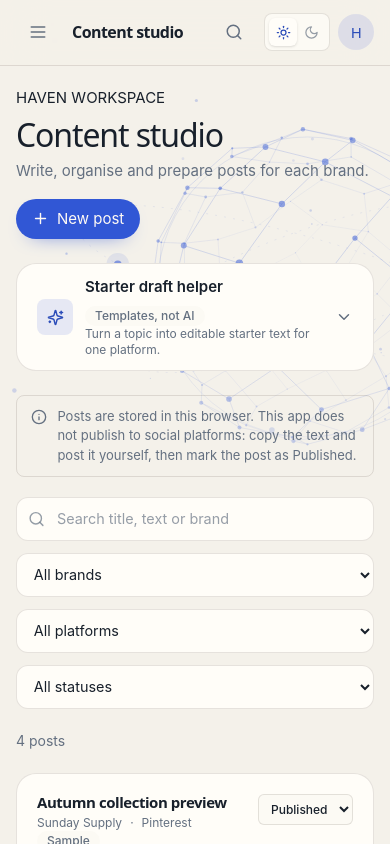
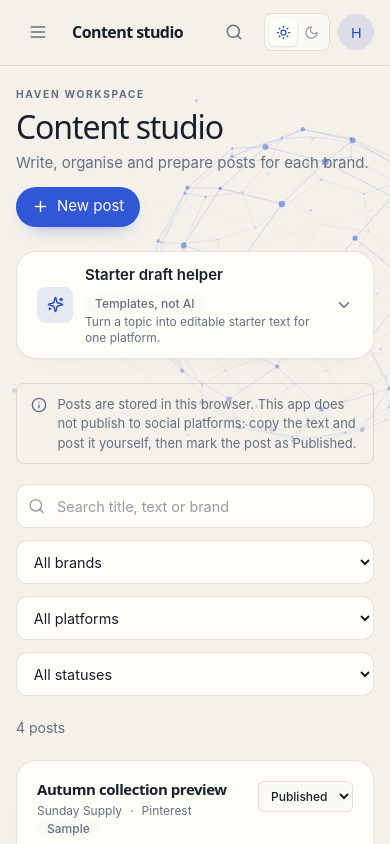
Before and after one commit to Meckiul-Chisim/SM-management, a React (Vite) app: page /content in a window 390 px wide. Shown: the top 844 px of the page. Built offline with nearby package versions, Linux system fonts and the light colour scheme.

Commit message:
Add page-specific workspace rhythm and surfaces

```diff
--- a/src/styles/haven-reference-design.css
+++ b/src/styles/haven-reference-design.css
@@ -343,3 +343,39 @@ body { background-color: var(--haven-bg); }
 }
 .haven-skip-link:focus { transform: translateY(0); }
 #main-content:focus { outline: none; }
+
+
+/* Page-level layout rhythm: page wrappers keep each workspace view intentional. */
+.haven-route { min-width: 0; }
+.haven-page-heading { position: relative; }
+.haven-page-eyebrow {
+  color: var(--haven-muted);
+  font-size: 0.64rem;
+  font-weight: 750;
+  letter-spacing: 0.16em;
+  line-height: 1.4;
+}
+.haven-surface {
+  border-color: var(--haven-line);
+  background: var(--haven-panel);
+  box-shadow: 0 1px 2px color-mix(in srgb, var(--haven-shadow) 22%, transparent),
+              0 12px 30px -26px var(--haven-shadow);
+  transition: border-color 160ms ease, box-shadow 160ms ease, background-color 160ms ease;
+}
+.haven-surface--solid { box-shadow: none; }
+.haven-route--content .field,
+.haven-route--engagement .field,
+.haven-route--brands .field,
+.haven-route--settings .field { border-radius: 0.7rem; }
+.haven-route--calendar .haven-surface { overflow: hidden; }
+.haven-route--brands > .grid { align-items: stretch; }
+.haven-route--settings > .grid { align-items: start; }
+.haven-route--engagement [role="group"] { padding-bottom: 0.75rem; border-bottom: 1px solid var(--haven-line); }
+@media (hover: hover) and (pointer: fine) {
+  .haven-surface:hover { border-color: color-mix(in srgb, var(--haven-accent) 24%, var(--haven-line)); }
+}
+@media (max-width: 640px) {
+  .haven-page-heading { gap: 0.75rem; }
+  .haven-page-heading h1 { overflow-wrap: anywhere; }
+  .haven-route--settings > .grid { gap: 0.875rem; }
+}
```
